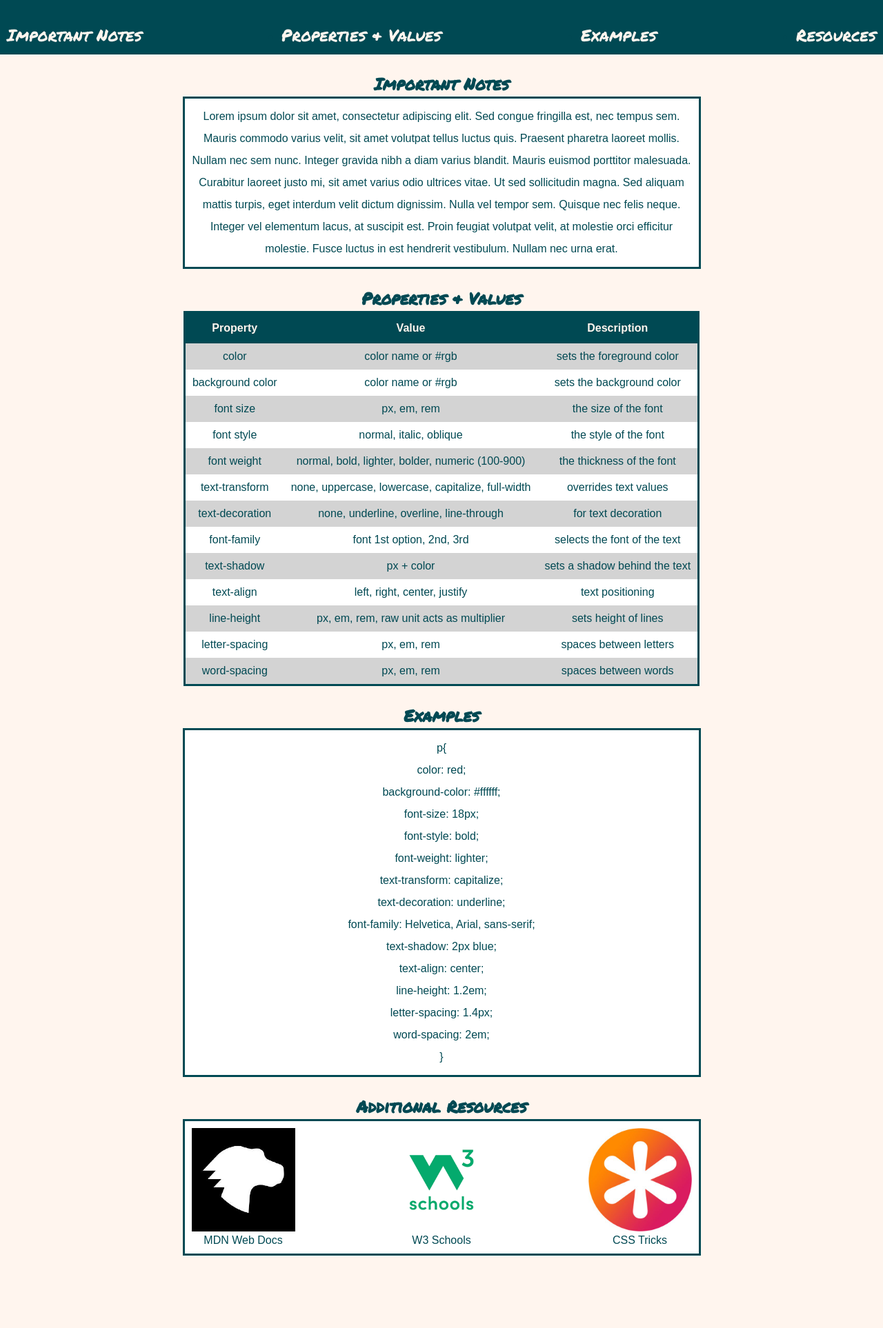
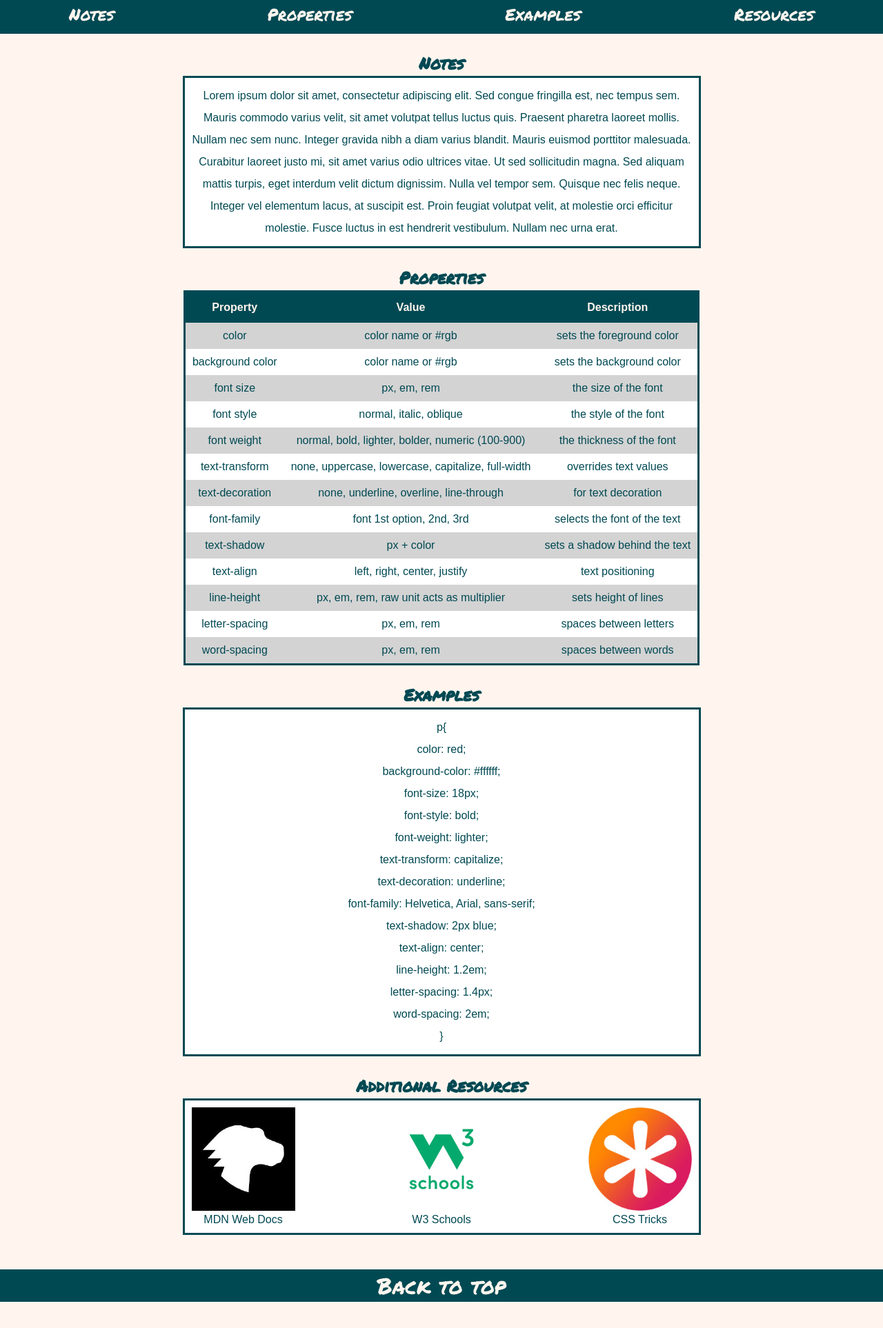
Before and after one commit to phtevenclarkos/cheatsheet, a plain HTML site: page index.html in a window 1280 px wide. Shown: the part 76-2002 px from the top of the page at 69% size. After the commit the page ends 1964 px from the top, so only its background shows below. Drawn offline with Linux system fonts and the light colour scheme.

Commit message:
finished

```diff
--- a/index.html
+++ b/index.html
@@ -9,11 +9,11 @@
     <link href="https://fonts.googleapis.com/css2?family=Permanent+Marker&display=swap" rel="stylesheet">
 </head>
 <body>
-    <section class="banner">
+    <section class="banner" id="banner">
     <h1>Cheatsheet - CSS</h1>
         <ul>
-            <li><a href="#1">Important Notes</a></li>
-            <li><a href="#2">Properties & Values</a></li>
+            <li><a href="#1">Notes</a></li>
+            <li><a href="#2">Properties</a></li>
             <li><a href="#3">Examples</a></li>
             <li><a href="#4">Resources</a></li>
         </ul>
@@ -22,14 +22,14 @@
     <!-- Section 1 -->
         <section id="1">
 
-            <h2>Important Notes</h2>
+            <h2>Notes</h2>
                 <p class="text-box">Lorem ipsum dolor sit amet, consectetur adipiscing elit. Sed congue fringilla est, nec tempus sem. Mauris commodo varius velit, sit amet volutpat tellus luctus quis. Praesent pharetra laoreet mollis. Nullam nec sem nunc. Integer gravida nibh a diam varius blandit. Mauris euismod porttitor malesuada. Curabitur laoreet justo mi, sit amet varius odio ultrices vitae. Ut sed sollicitudin magna. Sed aliquam mattis turpis, eget interdum velit dictum dignissim. Nulla vel tempor sem. Quisque nec felis neque. Integer vel elementum lacus, at suscipit est. Proin feugiat volutpat velit, at molestie orci efficitur molestie. Fusce luctus in est hendrerit vestibulum. Nullam nec urna erat.</p>
         </section>
 
     <!-- Section 2 -->
 
     <section id="2">
-        <h2>Properties & Values</h2>
+        <h2>Properties</h2>
             <table>
                 <tr>
                     <th>Property</th>
@@ -127,18 +127,7 @@
 
     </section>
 
-
     <!-- Section 4 -->
-    <!-- <section id="4">
-        <h2>Resources</h2>
-            <ul class="text-box">
-                <li><a href="https://developer.mozilla.org/en-US/">MDN Web Docs - Resources for developers, by developers</a></li>
-                <li><a href="https://www.w3schools.com/">W3 Schools - The source for building web pages</a></li>
-                <li><a href="https://css-tricks.com/">CSS Tricks - CSS tricks to shake up your web layouts</a></li>
-            </ul>
-    </section> -->
-
-    <!-- Section 5 - redo Section 4 -->
     <h2>Additional Resources</h2>
     <section class="resource-section">
         <div class="resource-box">
@@ -155,5 +144,10 @@
         </div>
     </section>
 
+    <!-- Section 5 -->
+    <footer>
+        <a href="#banner">Back to top</a>
+    </footer>
+
 </body>
 </html>
--- a/resources/style.css
+++ b/resources/style.css
@@ -8,7 +8,6 @@ body{
     color: #004953;
     text-align: center;
     font-family: Arial, Helvetica, sans-serif;
-    margin-bottom: 200px
 }
 
 .banner{
@@ -19,7 +18,7 @@ body{
 .banner ul{
     display: flex;
     justify-content: space-between;
-    padding: 10px;
+    padding: 10px 100px;
 }
 
 .banner ul a:hover{
@@ -34,7 +33,7 @@ body{
 
 h1{
     color: seashell;
-    padding: 15px;
+
     font-size: 3em;
 }
 
@@ -101,6 +100,7 @@ h2{
     width: 80%;
     margin-left: auto;
     margin-right: auto;
+    margin-bottom: 50px;
     padding: 10px;
     background-color: white;
     max-width: 725px;
@@ -108,9 +108,6 @@ h2{
     justify-content: space-between;
 }
 
-.resource-box{
-
-}
 
 .resource-box img{
     height: 150px;
@@ -119,3 +116,14 @@ h2{
 .resource-box img:hover{
     opacity: 0.5;
 }
+
+footer{
+    background-color: #004953;
+}
+
+footer a{
+    text-decoration: none;
+    font-family: 'Permanent Marker', cursive;
+    font-size: 2em;
+    color: seashell;
+}
```
